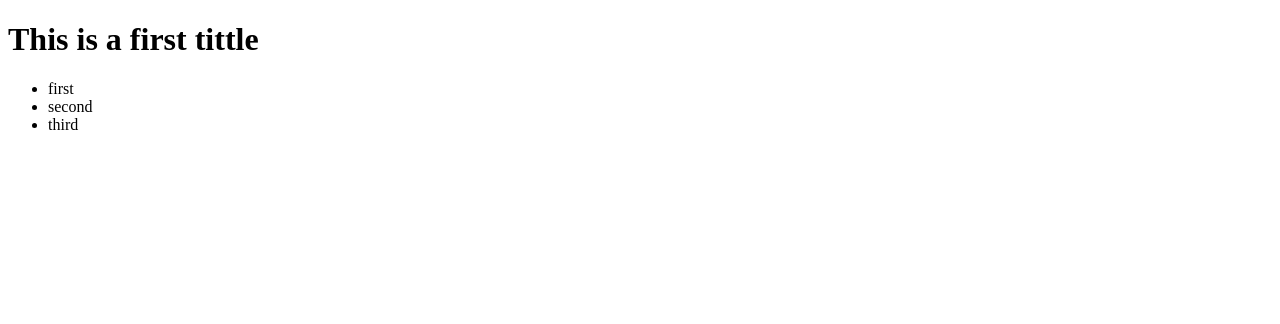
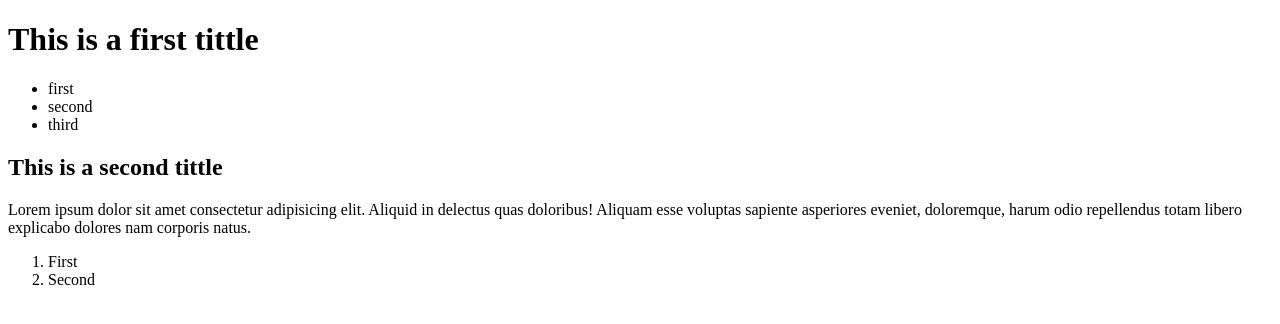
Before and after one commit to stalindlcruz/using-git-2, a plain HTML site: page index.html in a window 1280 px wide. Drawn offline with Linux system fonts and the light colour scheme.

Commit message:
Adding h2 and p to main, ordered list to aside

```diff
--- a/index.html
+++ b/index.html
@@ -16,8 +16,18 @@
             <li>third</li>
         </ul>
     </nav>
-    <main></main>
-    <aside></aside>
+    <main>
+        <h2>
+            This is a second tittle
+        </h2>
+        <p>Lorem ipsum dolor sit amet consectetur adipisicing elit. Aliquid in delectus quas doloribus! Aliquam esse voluptas sapiente asperiores eveniet, doloremque, harum odio repellendus totam libero explicabo dolores nam corporis natus.</p>
+    </main>
+    <aside>
+        <ol>
+            <li>First</li>
+            <li>Second</li>
+        </ol>
+    </aside>
     <footer></footer>
 </body>
 </html>
```
